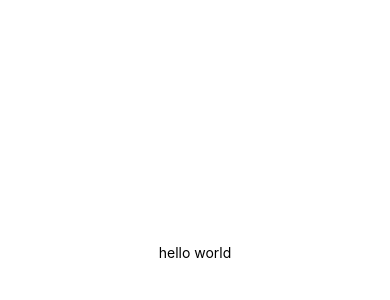
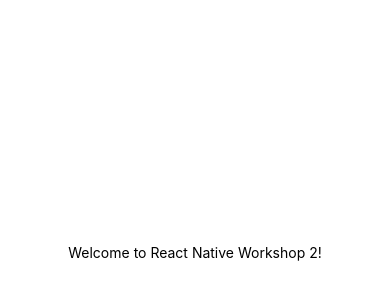
Before and after one commit to appdevumd/react-native-workshop2, a React Native app: screen / in a window 390 px wide. Shown: the part 170-470 px from the top of the page. Built offline with nearby package versions, Linux system fonts and the light colour scheme.

Commit message:
updated welcome message

```diff
--- a/App.js
+++ b/App.js
@@ -4,7 +4,7 @@
 export default function App() {
   return (
     <View style={styles.container}>
-      <Text>hello world</Text>
+      <Text>Welcome to React Native Workshop 2!</Text>
       <StatusBar style="auto" />
     </View>
   );
```
